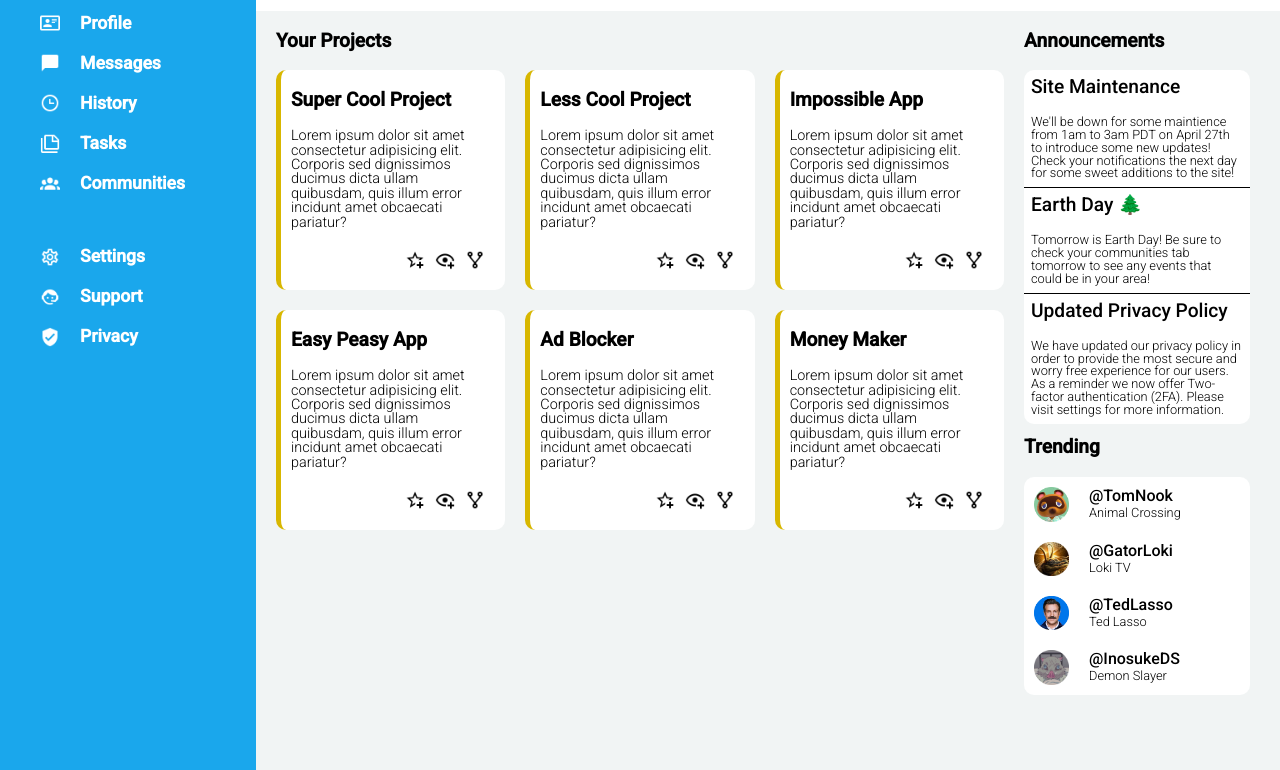
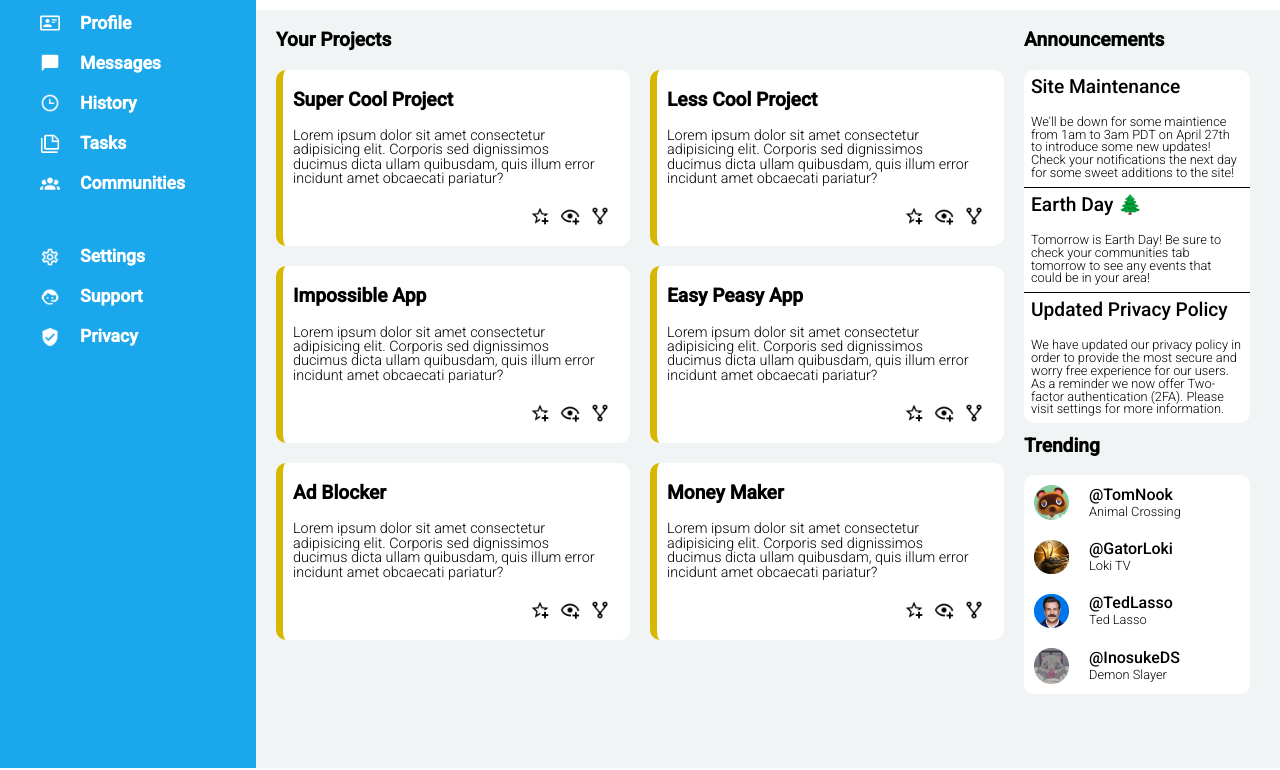
Before and after one commit to stevenmartinez123/dashboard, a plain HTML site: page index.html in a window 1280 px wide. Shown: the part 158-928 px from the top of the page. Drawn offline with Linux system fonts and the light colour scheme.

Commit message:
comments added to css

```diff
--- a/css/styles.css
+++ b/css/styles.css
@@ -27,7 +27,7 @@ header form {
     align-items: center;
     gap: 15px;
 }
-
+/*css styling for header greeting of bottom Header Div*/
 #headerGreeting {
     font-weight: bolder;
 }
@@ -58,7 +58,7 @@ header input {
     gap: 30px;
     font-weight: 900;
 }
-
+/*css div header bottom */
 #headerBottom {
     display: flex;
     justify-content: space-between;
@@ -76,17 +76,18 @@ nav {
     font-weight: 900;
     font-size: 1.1rem;
 }
-
+/*adds flex to bottom div headers */
 #leftBottomHeader, #rightBottomHeader {
     display: flex;
     align-items: center;
     gap: 20px;
 }
-
+/*adds gap to bottom right header div */
 #rightBottomHeader {
     gap:20px;
 }
 
+/*css styling for blue buttons in bottom right of header */
 .blueBtn {
     background-color: #1AA7EC;
     color: whitesmoke;
@@ -96,6 +97,7 @@ nav {
     border: none;
 }
 
+/* styles li of navigation bar */
 li {
     display: flex;
     align-items: center;
@@ -103,6 +105,7 @@ li {
     padding: 10px;
 }
 
+/* styles header of navigation bar */
 nav h1 {
     padding-top: 30px;
     margin-bottom: 40px;
@@ -113,6 +116,8 @@ nav h1 {
     font-weight: bold;
 }
 
+/* styles section portion  of webpage */
+
 section {
     background-color: #f1f4f4;
     display: grid;
@@ -121,35 +126,36 @@ section {
     padding-top: 20px;
 }
 
-
+/* adds a grid for projects div */
 .projects {
     grid-row: 1/-1;
     margin-right: 20px;
     margin-left: 20px;
 }
 
+/* styles container for projects */
 #projectContainer {
     display: grid;
-    grid-template-columns: repeat(3, 2fr);
-    grid-template-rows: repeat(3, 2fr);
+    grid-template-columns: repeat(2, 1fr);
+    grid-template-rows: repeat(2, 1fr);
     gap: 20px;
 }
-
+/* styles each individual project in projects container */
 .project {
     background-color: white;
-    border-left: 5px solid rgb(216, 183, 0);
+    border-left: 7px solid rgb(216, 183, 0);
     border-radius: 10px;
     padding: 10px;
     padding-top: 20px;
 }
-
+/* styles p tag in each individual project  */
 .project p {
     font-size: .9rem;
     padding-right: 20px;
     margin-bottom: 20px;
     font-weight: 100;
 }
-
+/* styles icon images in each individual project */
 .projectImages {
     display: flex;
     justify-content: right;
@@ -157,38 +163,40 @@ section {
     gap: 10px;
     margin: 10px;
 }
-
+/* styles containers for announcements and trending */
 .announcementContainer, .trendingContainer {
     background-color: white;
     border-radius: 10px;
     margin-right: 30px;
 }
-
+/* styles header for all sections of web page */
 .announcement h1, .announcements h1, .trending h1, .projects h1 {
     font-size: 1.2rem;
     margin-bottom: 20px;
     font-weight: bolder;
 }
-
+/* styles each individual announcement */
 .announcement {
     font-size: .8rem;
     border-bottom: .5px solid black;
     padding: 7px;
     font-weight: 100;
+
 }
 
-
+/* removes border  of last announcement */
 .announcements :last-child {
     border: none;
 }
 
+/* styles each individual acconut */
 .trendingAccount {
     display: flex;
     align-items: center;
     gap: 20px;
     padding: 10px;
 }
-
+/* styles names of each trending account */
 .trendingAccount span {
     font-weight: 100;
     font-size: .8rem;
```
